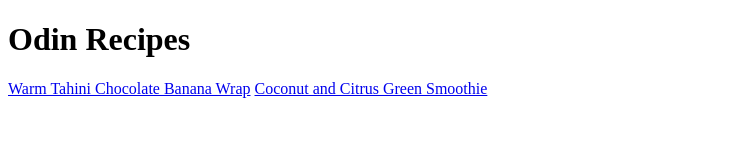
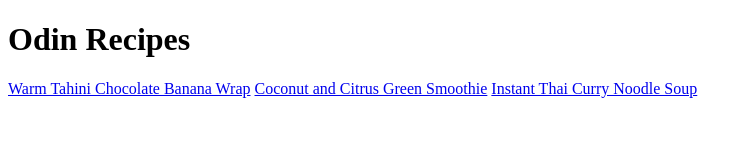
Before and after one commit to Matthias-Wolf/odin-recipes, a plain HTML site: page index.html in a window 1280 px wide. Shown: the whole page, without its empty margins (0-751 px from the left). Drawn offline with Linux system fonts and the light colour scheme.

Commit message:
Add link to third recipe page

```diff
--- a/index.html
+++ b/index.html
@@ -10,5 +10,6 @@
         <h1>Odin Recipes</h1>
         <a href="./recipes/warm-tahini-chocolate-banana-wrap.html">Warm Tahini Chocolate Banana Wrap</a>
         <a href="./recipes/coconut-and-citrus-green-smoothie.html">Coconut and Citrus Green Smoothie</a>
+        <a href="./recipes/instant-thai-curry-noodle-soup.html">Instant Thai Curry Noodle Soup</a>
     </body>
 </html>
```
